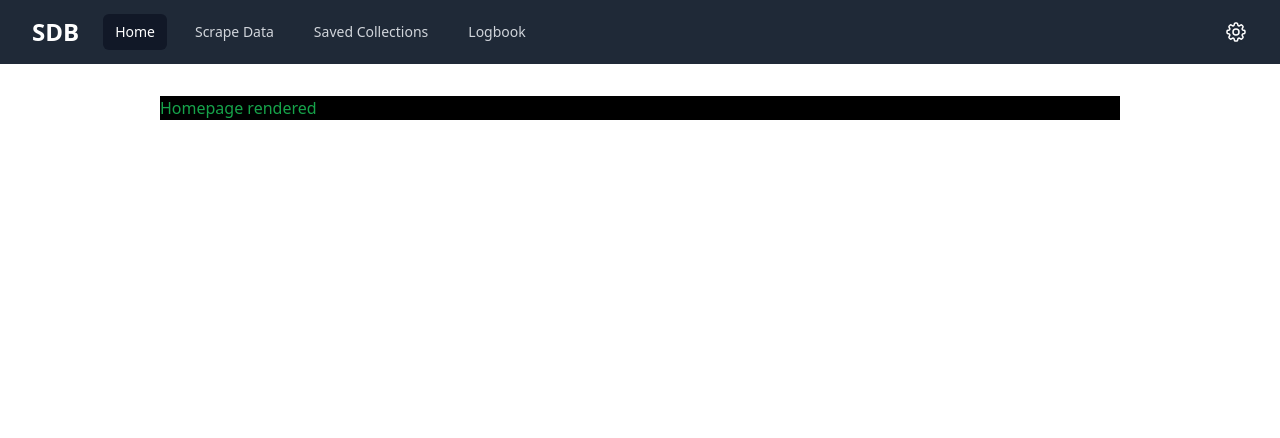
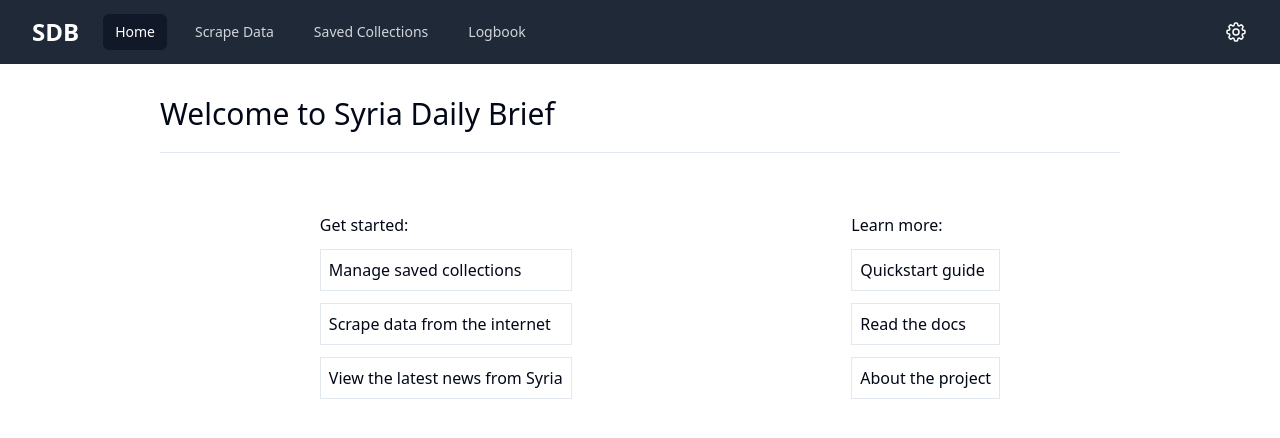
Before and after one commit to jclark1913/sdb-frontend, a React (Vite) app: page / in a window 1280 px wide. Shown: the top 438 px of the page. Built offline with nearby package versions, Linux system fonts and the light colour scheme; what tailwindcss-dir would draw is missing.

Commit message:
Add stub homepage

```diff
--- a/src/components/homepage/Homepage.jsx
+++ b/src/components/homepage/Homepage.jsx
@@ -12,8 +12,28 @@ import React from 'react';
 
 function Homepage() {
   return (
-    <div className="Homepage bg-black text-green-800">
-      <h1 className="text-left text-green-600">Homepage rendered</h1>
+    <div className="Homepage flex justify-center flex-col">
+      <div className='mb-5 pb-5 border-b'>
+        <h1 className="text-3xl font-medium">Welcome to Syria Daily Brief</h1>
+      </div>
+      <div className='flex mt-10 content-between justify-around'>
+        <div className='ml-10'>
+          <p>Get started:</p>
+          <ul className="">
+            <li className='mt-3 border p-2'>Manage saved collections</li>
+            <li className='mt-3 border p-2'>Scrape data from the internet</li>
+            <li className='mt-3 border p-2'>View the latest news from Syria</li>
+          </ul>
+        </div>
+        <div className='ml-10'>
+          <p>Learn more:</p>
+          <ul className="">
+            <li className='mt-3 border p-2'>Quickstart guide</li>
+            <li className='mt-3 border p-2'>Read the docs</li>
+            <li className='mt-3 border p-2'>About the project</li>
+          </ul>
+        </div>
+      </div>
     </div>
   );
 }
```
